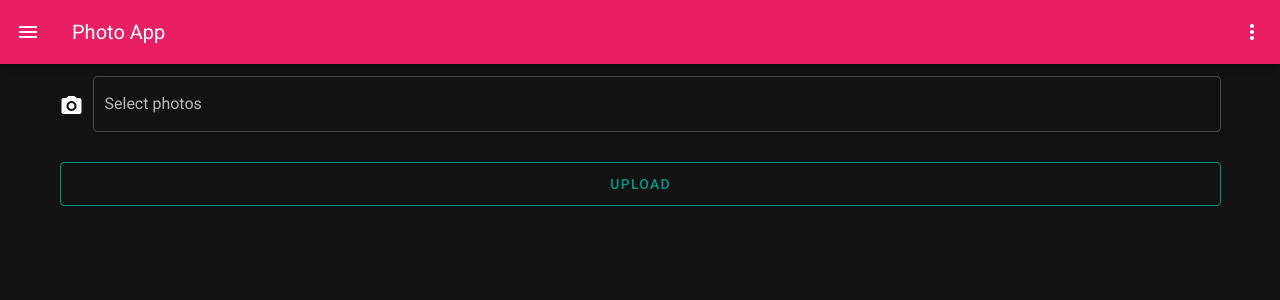
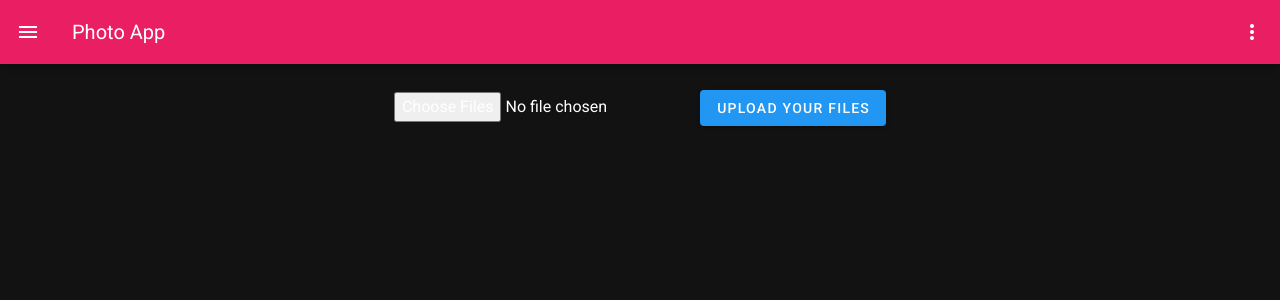
Before and after one commit to DaveSvatora/image-vue, a Vue app: page / in a window 1280 px wide. Shown: the top 300 px of the page. Built offline with nearby package versions, Linux system fonts and the light colour scheme.

Commit message:
works, needs styling

```diff
--- a/src/App.vue
+++ b/src/App.vue
@@ -24,25 +24,11 @@
           </v-menu>
         </v-app-bar>
       </div>
-      <div class="container">
-        <!-- <v-form ref="form" enctype="multipart/form-data"> -->
-        <v-file-input
-          v-model="files"
-          chips
-          clearable
-          outlined
-          show-size
-          clear-icon="mdi-close"
-          prepend-icon="mdi-camera"
-          label="Select photos"
-          multiple
-          required
-          v-on:change="handleUploads()"
-        ></v-file-input>
 
-        <v-btn v-on:click="upload()" block large outlined color="teal">Upload</v-btn>
-        <!-- </v-form> -->
-      </div>
+      <v-form ref="form" action="http://localhost:3000/uploadmultiple" enctype="multipart/form-data" method="POST">
+         <input type="file" id="pics" name="pics" multiple />
+        <v-btn type="submit" color="primary">Upload your files</v-btn>
+      </v-form>
     </div>
   </v-app>
 </template>
@@ -53,45 +39,13 @@ const axios = require("axios");
 export default {
   data() {
     return {
-      files: [],
+      pics: [],
       drawer: null,
       items: [
         { title: "Home", icon: "dashboard" },
         { title: "About", icon: "question_answer" }
       ]
     };
-  },
-  methods: {
-    upload() {
-      let formData = new FormData();
-      // alert(this.files.length);
-      for (var i = 0; i < this.files.length; i++) {
-        let file = this.files[i];
-        // alert(file.name);
-        formData.append("pics[" + i + "]", file);
-      }
-
-      axios
-        .post("http://localhost:3000/uploadmultiple", formData, {
-          headers: {
-            "Content-Type": "multipart/form-data"
-          }
-        })
-        .then(function() {
-          console.log("SUCCESS!!");
-        })
-        .catch(function() {
-          console.log("FAILURE!!");
-        });
-      // alert("upload meow");
-    },
-    handleUploads() {
-      this.files.forEach(element => {
-        // console.log(element.name);
-      });
-      console.log(this.files.length);
-      // alert("handlingUpload meow");
-    }
   }
 };
 </script>
```
